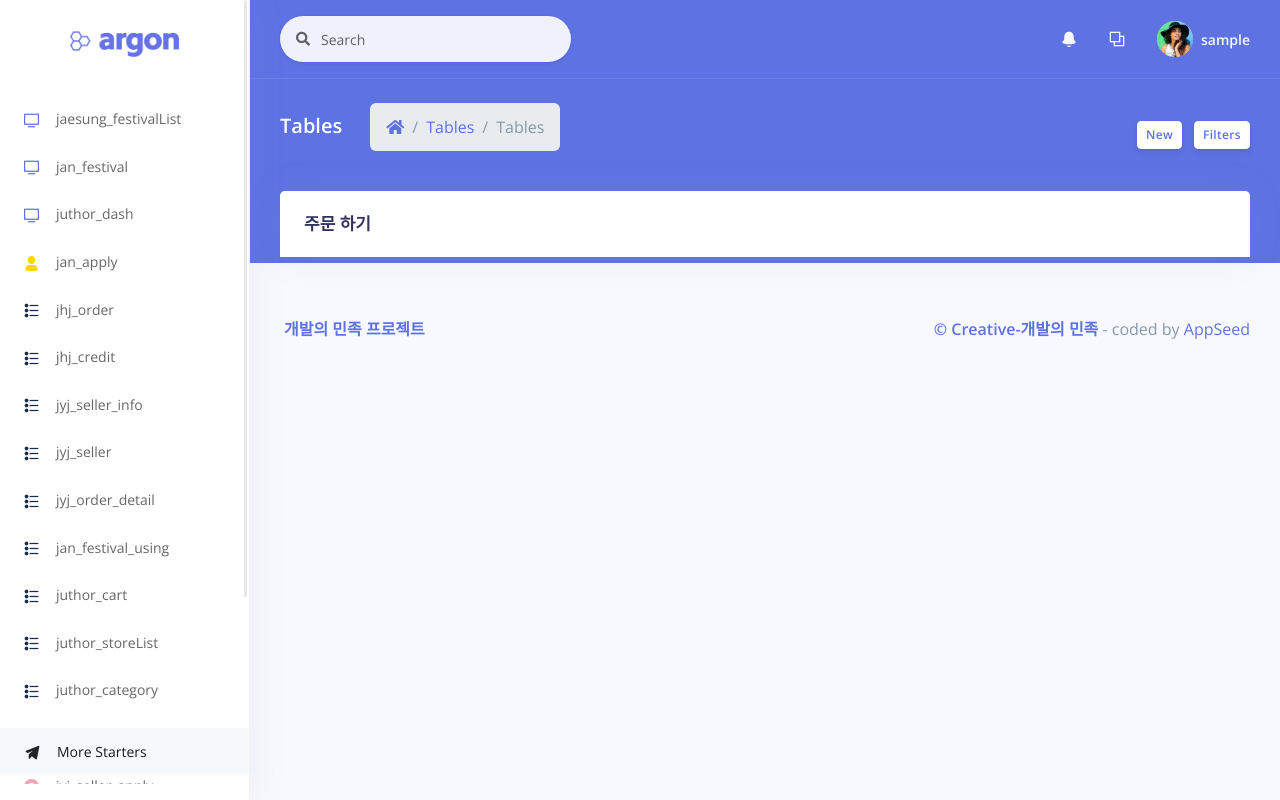
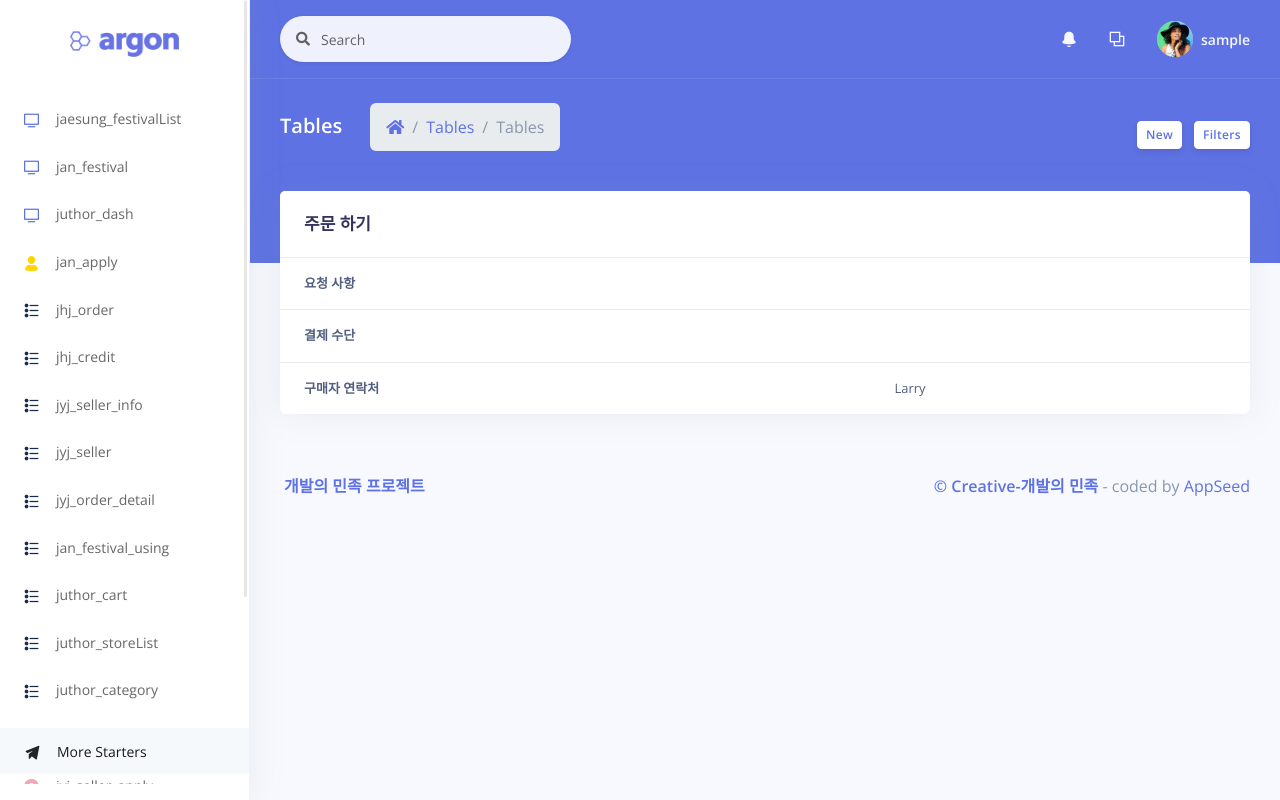
Before and after one commit to yoonjaej3/Project-Code, a Flask app: page /jhj_order.html in a window 1280 px wide. Run offline with Flask 2, Linux system fonts and the light colour scheme; the visitor is signed in with stand-in values (Sample User, id 1); data comes from the database, SQL or seed files in the repository; some libraries are stand-ins or nearby versions.

Commit message:
update list

```diff
--- a/app/home/templates/jhj_order.html
+++ b/app/home/templates/jhj_order.html
@@ -39,7 +39,20 @@
           <!-- Light table -->
           <div class="table-responsive">
             <table class="table">
-
+              <tbody>
+                <tr>
+                  <th scope="row">요청 사항</th>
+                  <td></td>
+                </tr>
+                <tr>
+                  <th scope="row">결제 수단</th>
+                  <td></td>
+                </tr>
+                <tr>
+                  <th scope="row">구매자 연락처</th>
+                  <td>Larry</td>
+                </tr>
+              </tbody>
             </table>
           </div>
         </div>
```
